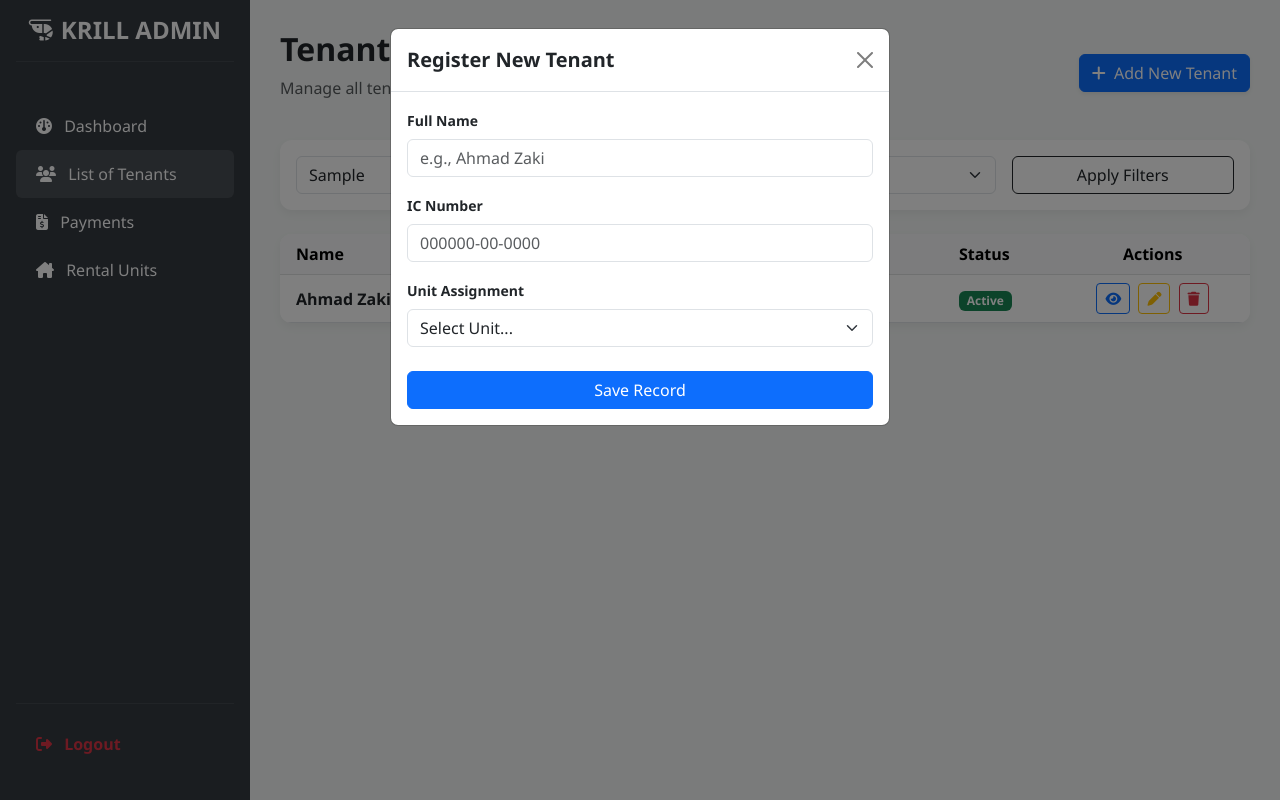
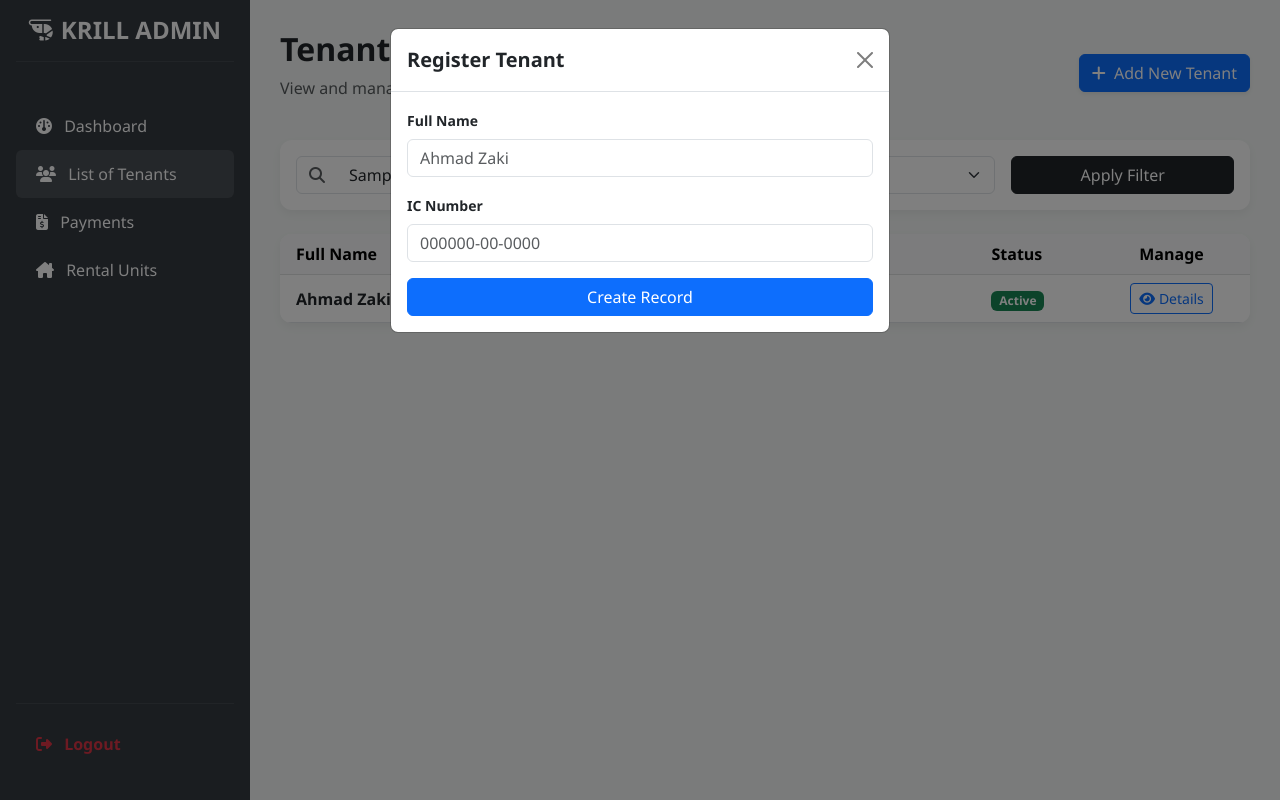
Before and after one commit to Ikigai02/Kril-Company-Website, a plain HTML site: page admin_tenants.html in a window 1280 px wide. Both pictures are taken after typing "Sample" into the empty fields and a click on the button "Add New Tenant". Drawn offline with nearby package versions, Linux system fonts and the light colour scheme.

Commit message:
Update admin_tenants.html

```diff
--- a/admin_tenants.html
+++ b/admin_tenants.html
@@ -7,7 +7,7 @@
     <link href="https://cdn.jsdelivr.net/npm/bootstrap@5.3.0/dist/css/bootstrap.min.css" rel="stylesheet">
     <link rel="stylesheet" href="https://cdnjs.cloudflare.com/ajax/libs/font-awesome/6.4.0/css/all.min.css">
     <style>
-        /* Exact UI matching from admin_dashboard.html */
+        /* UI values mirrored from admin_dashboard.html */
         body { background-color: #f4f7f6; font-family: 'Segoe UI', sans-serif; }
         #sidebar {
             min-width: 250px;
@@ -34,13 +34,32 @@
             <h4 class="fw-bold"><i class="fa-solid fa-shrimp me-2"></i>KRILL ADMIN</h4>
             <hr class="text-secondary">
         </div>
+
         <ul class="nav nav-pills flex-column mb-auto">
-            <li><a href="admin_dashboard.html" class="nav-link text-white"><i class="fa-solid fa-gauge me-2"></i> Dashboard</a></li>
-            <li><a href="admin_tenants.html" class="nav-link text-white active"><i class="fa-solid fa-users me-2"></i> List of Tenants</a></li>
-            <li><a href="admin_payments.html" class="nav-link text-white"><i class="fa-solid fa-file-invoice-dollar me-2"></i> Payments</a></li>
-            <li><a href="admin_units.html" class="nav-link text-white"><i class="fa-solid fa-house-chimney me-2"></i> Rental Units</a></li>
+            <li class="nav-item">
+                <a href="admin_dashboard.html" class="nav-link text-white">
+                    <i class="fa-solid fa-gauge me-2"></i> Dashboard
+                </a>
+            </li>
+            <li>
+                <a href="admin_tenants.html" class="nav-link text-white active">
+                    <i class="fa-solid fa-users me-2"></i> List of Tenants
+                </a>
+            </li>
+            <li>
+                <a href="admin_payments.html" class="nav-link text-white">
+                    <i class="fa-solid fa-file-invoice-dollar me-2"></i> Payments
+                </a>
+            </li>
+            <li>
+                <a href="admin_units.html" class="nav-link text-white">
+                    <i class="fa-solid fa-house-chimney me-2"></i> Rental Units
+                </a>
+            </li>
         </ul>
+
         <hr class="text-secondary">
+
         <div class="pb-3">
             <a href="login_page.html" class="nav-link text-danger fw-bold">
                 <i class="fa-solid fa-right-from-bracket me-2"></i> Logout
@@ -52,7 +71,7 @@
         <div class="d-flex justify-content-between align-items-center mb-4">
             <div>
                 <h2 class="fw-bold">Tenant Management</h2>
-                <p class="text-muted">Manage all tenant records and unit assignments.</p>
+                <p class="text-muted">View and manage all active tenant records.</p>
             </div>
             <button class="btn btn-primary shadow-sm" data-bs-toggle="modal" data-bs-target="#addTenantModal">
                 <i class="fa-solid fa-plus me-1"></i> Add New Tenant
@@ -60,19 +79,22 @@
         </div>
 
         <div class="card p-3 mb-4">
-            <div class="row g-3">
-                <div class="col-md-6">
-                    <input type="text" class="form-control" placeholder="Search by name, IC, or unit...">
+            <div class="row g-3 align-items-center">
+                <div class="col-md-5">
+                    <div class="input-group">
+                        <span class="input-group-text bg-white"><i class="fa-solid fa-magnifying-glass text-muted"></i></span>
+                        <input type="text" class="form-control border-start-0" placeholder="Search tenants...">
+                    </div>
                 </div>
-                <div class="col-md-3">
+                <div class="col-md-4">
                     <select class="form-select">
-                        <option selected>Status: All</option>
-                        <option>Active</option>
-                        <option>Inactive</option>
+                        <option selected>All Residential Blocks</option>
+                        <option>Damai Residence</option>
+                        <option>Mutiara Flats</option>
                     </select>
                 </div>
                 <div class="col-md-3">
-                    <button class="btn btn-outline-dark w-100">Apply Filters</button>
+                    <button class="btn btn-dark w-100">Apply Filter</button>
                 </div>
             </div>
         </div>
@@ -81,11 +103,11 @@
             <table class="table table-hover align-middle mb-0">
                 <thead class="table-light">
                     <tr>
-                        <th class="ps-3">Name</th>
+                        <th class="ps-3">Full Name</th>
                         <th>IC Number</th>
-                        <th>Unit Assignment</th>
+                        <th>Assigned Unit</th>
                         <th>Status</th>
-                        <th class="text-center">Actions</th>
+                        <th class="text-center">Manage</th>
                     </tr>
                 </thead>
                 <tbody>
@@ -95,9 +117,7 @@
                         <td><span class="text-primary">Damai Residence, A-12</span></td>
                         <td><span class="badge bg-success">Active</span></td>
                         <td class="text-center">
-                            <a href="admin_tenants_detail.html" class="btn btn-sm btn-outline-primary me-1"><i class="fa-solid fa-eye"></i></a>
-                            <button class="btn btn-sm btn-outline-warning me-1"><i class="fa-solid fa-pen"></i></button>
-                            <button class="btn btn-sm btn-outline-danger"><i class="fa-solid fa-trash"></i></button>
+                            <a href="admin_tenants_detail.html" class="btn btn-sm btn-outline-primary"><i class="fa-solid fa-eye me-1"></i>Details</a>
                         </td>
                     </tr>
                 </tbody>
@@ -109,28 +129,20 @@
         <div class="modal-dialog">
             <div class="modal-content">
                 <div class="modal-header">
-                    <h5 class="modal-title fw-bold">Register New Tenant</h5>
+                    <h5 class="modal-title fw-bold">Register Tenant</h5>
                     <button type="button" class="btn-close" data-bs-dismiss="modal"></button>
                 </div>
                 <div class="modal-body">
                     <form>
                         <div class="mb-3">
                             <label class="form-label small fw-bold">Full Name</label>
-                            <input type="text" class="form-control" placeholder="e.g., Ahmad Zaki">
+                            <input type="text" class="form-control" placeholder="Ahmad Zaki">
                         </div>
                         <div class="mb-3">
                             <label class="form-label small fw-bold">IC Number</label>
                             <input type="text" class="form-control" placeholder="000000-00-0000">
                         </div>
-                        <div class="mb-3">
-                            <label class="form-label small fw-bold">Unit Assignment</label>
-                            <select class="form-select">
-                                <option>Select Unit...</option>
-                                <option>Unit A-12</option>
-                                <option>Unit B-05</option>
-                            </select>
-                        </div>
-                        <button type="submit" class="btn btn-primary w-100 mt-2">Save Record</button>
+                        <button type="submit" class="btn btn-primary w-100">Create Record</button>
                     </form>
                 </div>
             </div>
```
